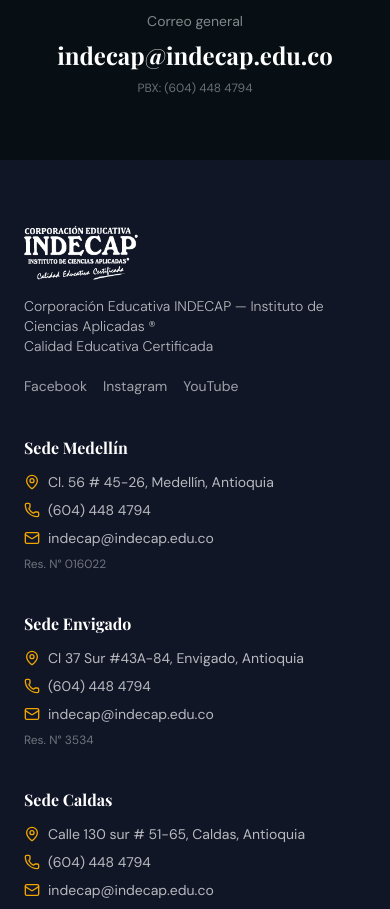
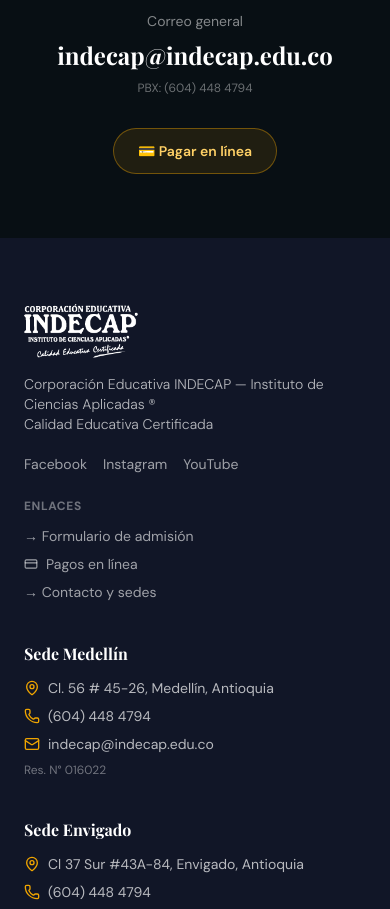
Before and after one commit to camilo2236/indecap-web, a Next.js app: page /contacto in a window 390 px wide. Shown: the part 3440-4349 px from the top of the page. Built offline with nearby package versions, Linux system fonts and the light colour scheme.

Commit message:
feat: testimonios, mini testimonio en programas, pagos en header/footer/contacto

```diff
--- a/src/app/contacto/page.tsx
+++ b/src/app/contacto/page.tsx
@@ -253,6 +253,16 @@ export default function ContactoPage() {
               indecap@indecap.edu.co
             </a>
             <p className="text-white/40 text-xs mt-2">PBX: (604) 448 4794</p>
+
+            {/* Pagos */}
+            <div className="mt-8">
+              <a
+                href="/pagos"
+                className="inline-flex items-center gap-2 rounded-full border border-[#F0A500]/40 bg-[#F0A500]/10 px-6 py-3 text-sm font-semibold text-[#FFD166] transition-all hover:bg-[#F0A500]/20"
+              >
+                💳 Pagar en línea
+              </a>
+            </div>
           </div>
         </div>
       </section>
--- a/src/components/layout/Footer.tsx
+++ b/src/components/layout/Footer.tsx
@@ -1,12 +1,12 @@
-import { MapPin, Phone, Mail } from "lucide-react";
+import { MapPin, Phone, Mail, CreditCard } from "lucide-react";
 import { locations } from "@/data/locations";
 
 export function Footer() {
   return (
     <footer className="bg-[#111627] text-white">
       <div className="container mx-auto px-6 py-16 lg:px-12">
-        <div className="grid gap-10 md:grid-cols-2 lg:grid-cols-4">
-          <div>
+        <div className="grid gap-10 md:grid-cols-2 lg:grid-cols-5">
+          <div className="lg:col-span-1">
             {/* eslint-disable-next-line @next/next/no-img-element */}
             <img
               src="/images/logo.png"
@@ -19,29 +19,23 @@ export function Footer() {
               Calidad Educativa Certificada
             </p>
             <div className="mt-5 flex gap-4 font-[family-name:var(--font-dm-sans)]">
-              <a
-                href="https://www.facebook.com/indecapedu/"
-                target="_blank"
-                rel="noopener noreferrer"
-                className="text-sm text-white/60 transition-colors hover:text-[#FACC15]"
-              >
-                Facebook
+              <a href="https://www.facebook.com/indecapedu/" target="_blank" rel="noopener noreferrer" className="text-sm text-white/60 transition-colors hover:text-[#FACC15]">Facebook</a>
+              <a href="https://www.instagram.com/instindecap/" target="_blank" rel="noopener noreferrer" className="text-sm text-white/60 transition-colors hover:text-[#FACC15]">Instagram</a>
+              <a href="https://www.youtube.com/@CorporacionEducativaINDECAP" target="_blank" rel="noopener noreferrer" className="text-sm text-white/60 transition-colors hover:text-[#FACC15]">YouTube</a>
+            </div>
+
+            {/* Links rápidos */}
+            <div className="mt-6 space-y-2 font-[family-name:var(--font-dm-sans)]">
+              <p className="text-xs font-bold uppercase tracking-wider text-white/40 mb-3">Enlaces</p>
+              <a href="/admision" className="flex items-center gap-2 text-sm text-white/60 hover:text-[#FACC15] transition-colors">
+                → Formulario de admisión
               </a>
-              <a
-                href="https://www.instagram.com/instindecap/"
-                target="_blank"
-                rel="noopener noreferrer"
-                className="text-sm text-white/60 transition-colors hover:text-[#FACC15]"
-              >
-                Instagram
+              <a href="/pagos" className="flex items-center gap-2 text-sm text-white/60 hover:text-[#FACC15] transition-colors">
+                <CreditCard className="h-3.5 w-3.5" />
+                Pagos en línea
               </a>
-              <a
-                href="https://www.youtube.com/channel/UCDqQs0jzf-Zy-nsCBFnLmEA"
-                target="_blank"
-                rel="noopener noreferrer"
-                className="text-sm text-white/60 transition-colors hover:text-[#FACC15]"
-              >
-                YouTube
+              <a href="/contacto" className="flex items-center gap-2 text-sm text-white/60 hover:text-[#FACC15] transition-colors">
+                → Contacto y sedes
               </a>
             </div>
           </div>
@@ -54,29 +48,18 @@ export function Footer() {
               <ul className="mt-3 space-y-2 font-[family-name:var(--font-dm-sans)] text-sm text-white/70">
                 <li className="flex items-start gap-2">
                   <MapPin className="mt-0.5 h-4 w-4 shrink-0 text-[#F0A500]" />
-                  <span>
-                    {location.address}, {location.city}
-                  </span>
+                  <span>{location.address}, {location.city}</span>
                 </li>
                 <li className="flex items-center gap-2">
                   <Phone className="h-4 w-4 shrink-0 text-[#F0A500]" />
-                  <a href="tel:6044484794" className="hover:text-white">
-                    {location.phone}
-                  </a>
+                  <a href="tel:6044484794" className="hover:text-white">{location.phone}</a>
                 </li>
                 <li className="flex items-center gap-2">
                   <Mail className="h-4 w-4 shrink-0 text-[#F0A500]" />
-                  <a
-                    href={`mailto:${location.email}`}
-                    className="hover:text-white"
-                  >
-                    {location.email}
-                  </a>
+                  <a href={`mailto:${location.email}`} className="hover:text-white">{location.email}</a>
                 </li>
                 {location.resolution && (
-                  <li className="text-xs text-white/40">
-                    {location.resolution}
-                  </li>
+                  <li className="text-xs text-white/40">{location.resolution}</li>
                 )}
               </ul>
             </div>
--- a/src/components/layout/Header.tsx
+++ b/src/components/layout/Header.tsx
@@ -17,6 +17,8 @@ const navLinks = [
   { label: "Educación Continua", href: "/#cursos" },
   { label: "Nosotros", href: "/#nosotros" },
   { label: "Bachillerato", href: "/#bachillerato" },
+  { label: "Pagos", href: "/pagos" },
+  { label: "Contacto", href: "/contacto" },
 ];
 
 export function Header() {
```
